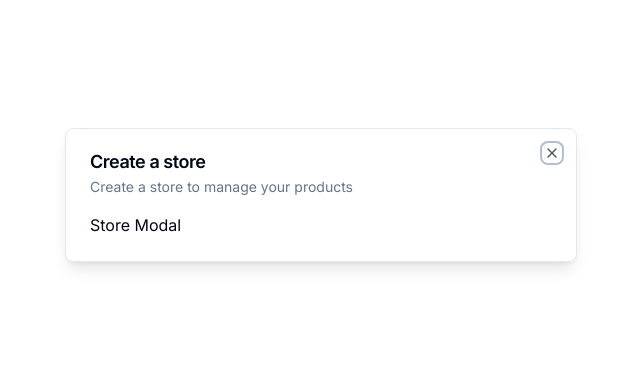
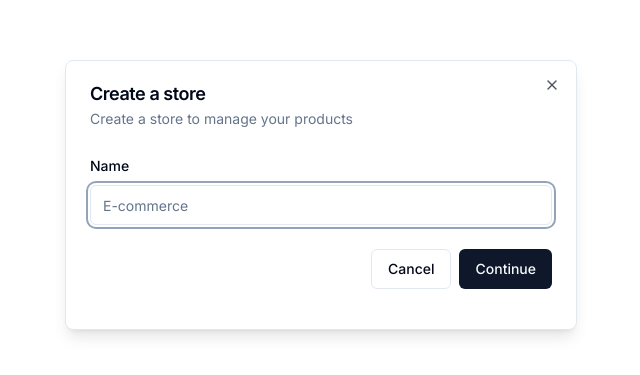
Before and after one commit to eneax/ecommerce-dashboard, a Next.js app: page / in a window 1280 px wide. Shown: the part 205-580 px from the top of the page, without its empty margins (319-959 px from the left). Built offline with nearby package versions, Linux system fonts and the light colour scheme.

Commit message:
add form to StoreModal component

```diff
--- a/components/modals/store-modal.tsx
+++ b/components/modals/store-modal.tsx
@@ -1,10 +1,39 @@
 "use client";
+
+import * as z from "zod";
+import { useForm } from "react-hook-form";
+import { zodResolver } from "@hookform/resolvers/zod";
 
 import { useStoreModal } from "@/hooks/use-store-modal";
 import { Modal } from "@/components/modals/modal";
+import {
+  Form,
+  FormControl,
+  FormField,
+  FormItem,
+  FormLabel,
+  FormMessage,
+} from "@/components/ui/form";
+import { Input } from "@/components/ui/input";
+import { Button } from "@/components/ui/button";
+
+const formSchema = z.object({
+  name: z.string().nonempty("The store name is required!"),
+});
 
 export const StoreModal = () => {
   const { isOpen, onClose } = useStoreModal();
+  const form = useForm<z.infer<typeof formSchema>>({
+    resolver: zodResolver(formSchema),
+    defaultValues: {
+      name: "",
+    },
+  });
+
+  const onSubmit = async (values: z.infer<typeof formSchema>) => {
+    console.log(values);
+    // TODO: Create store
+  };
 
   return (
     <Modal
@@ -13,7 +42,34 @@
       isOpen={isOpen}
       onClose={onClose}
     >
-      Store Modal
+      <div>
+        <div className="py-2 pb-4 space-y-4">
+          <Form {...form}>
+            <form onSubmit={form.handleSubmit(onSubmit)}>
+              <FormField
+                control={form.control}
+                name="name"
+                render={({ field }) => (
+                  <FormItem>
+                    <FormLabel>Name</FormLabel>
+                    <FormControl>
+                      <Input placeholder="E-commerce" {...field} />
+                    </FormControl>
+                    <FormMessage />
+                  </FormItem>
+                )}
+              />
+
+              <div className="flex items-center justify-end w-full pt-6 space-x-2">
+                <Button variant="outline" onClick={onClose}>
+                  Cancel
+                </Button>
+                <Button type="submit">Continue</Button>
+              </div>
+            </form>
+          </Form>
+        </div>
+      </div>
     </Modal>
   );
 };
```
